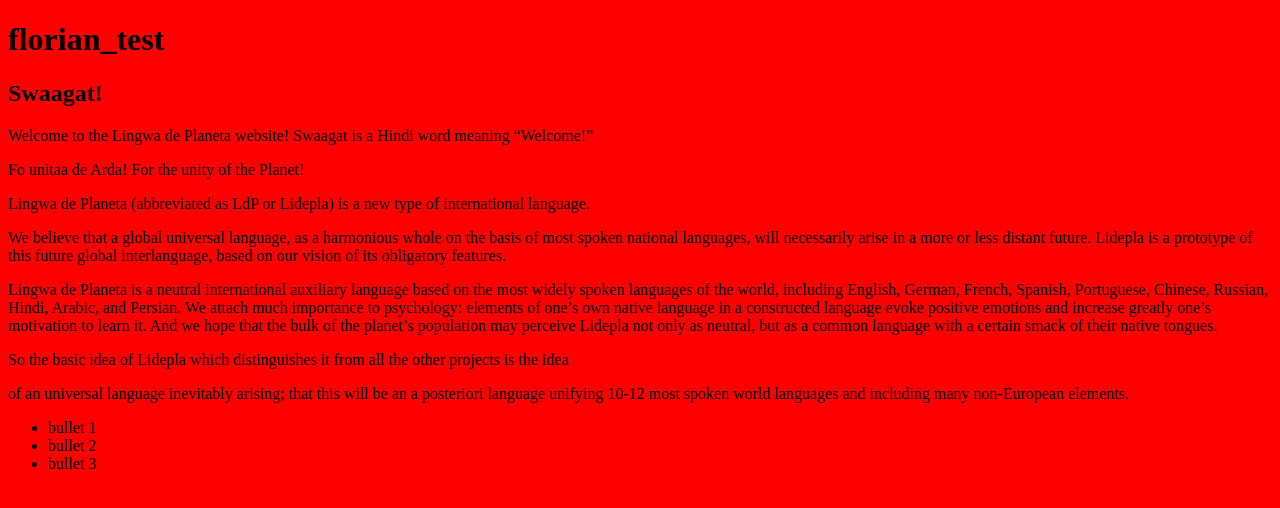
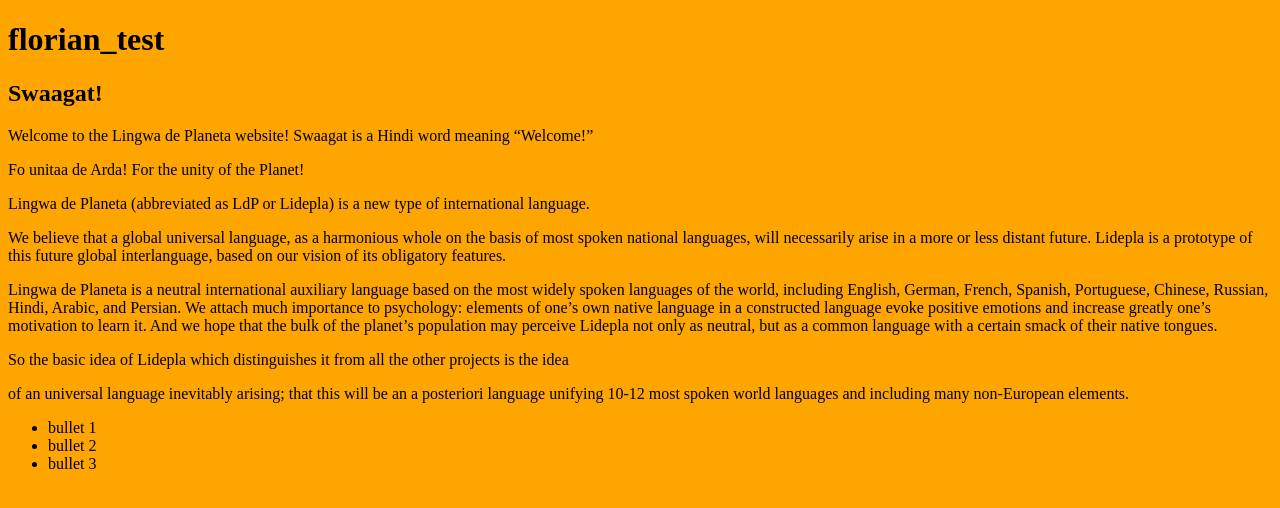
Before and after one commit to jhvanderschee/florian_test, a Jekyll site: the page built from index.md, in a window 1280 px wide. Shown: the top 508 px of the page. Built offline with Jekyll 4.4.1, drawn with Linux system fonts in a browser that asks for light colours; our own code applies the rules of GitHub Pages for plain Markdown files.

Commit message:
Change background color from red to orange

```diff
--- a/_layouts/home.html
+++ b/_layouts/home.html
@@ -4,7 +4,7 @@
     <meta charset="utf-8">
     <title>{{ page.title }}</title>
     <style>
-      body {background: red;}
+      body {background: orange;}
     </style>
   </head>
   <body>
```
